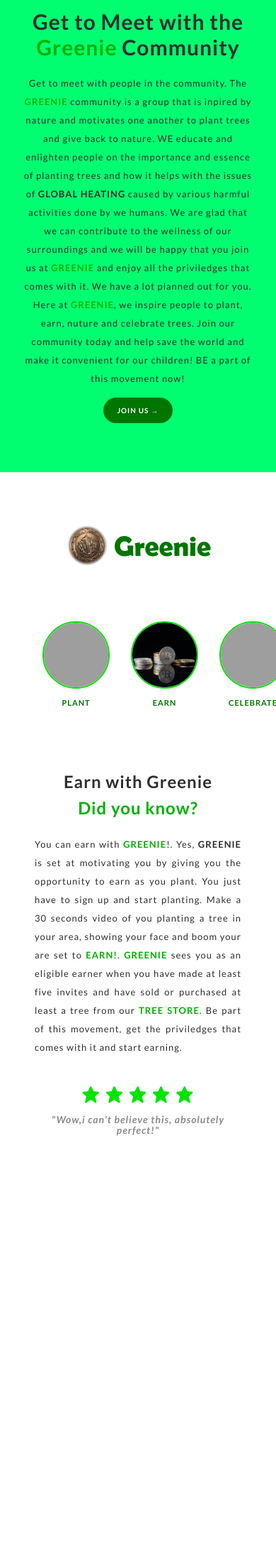
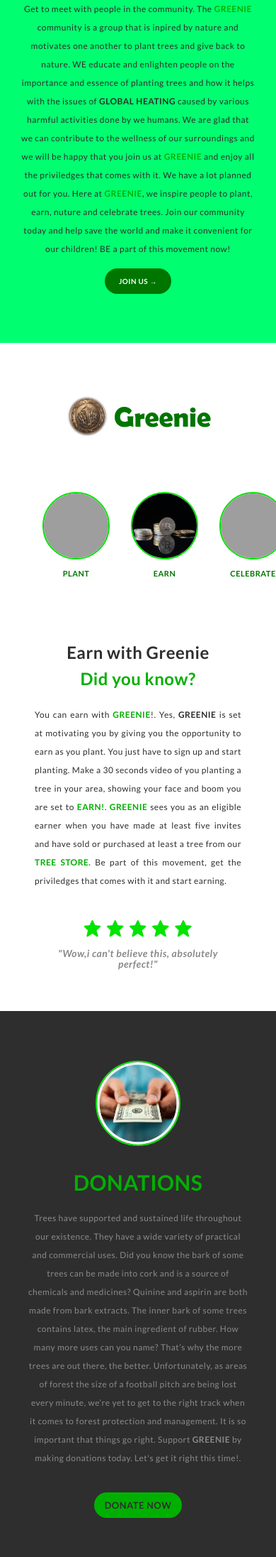
Before and after one commit to Paul-Chidiadi/greenie, a PHP site: page / in a window 390 px wide; the page is wider, and only the part inside the window is pictured. Shown: the part 1840-4033 px from the top of that part at 71% size. Before the commit the page ends 3440 px from the top of that part, so only its background shows below. Run offline with PHP 8.4, Linux system fonts and the light colour scheme; grey boxes are pictures that could not be loaded.

Commit message:
Donation section: created donation section, adding styling and media query

```diff
--- a/css/index.css
+++ b/css/index.css
@@ -31,7 +31,7 @@ button {
 body {
   overflow-x: hidden;
   background-color: var(--whitel);
-  letter-spacing: 1px;
+  letter-spacing: 0.5px;
 }
 
 /* HEADER SECTION */
@@ -251,7 +251,7 @@ body {
   font-family: "lato", sans-serif;
   margin: 10px auto;
   font-weight: 700;
-  font-size: 40px;
+  font-size: 36px;
   line-height: 37px;
   color: var(--blackd);
   text-align: center;
@@ -266,7 +266,7 @@ body {
   font-family: "Lato", sans-serif;
   margin: 20px auto;
   line-height: 26px;
-  font-size: 16px;
+  font-size: 13px;
   font-weight: 400;
   text-align: justify;
   color: var(--blackd);
@@ -297,7 +297,7 @@ body {
     font-size: 30px;
   }
   .intro-body p {
-    font-size: 13px;
+    font-size: 12px;
   }
   .learn-body {
     padding: 13px auto 0px;
@@ -342,7 +342,7 @@ body {
   font-family: "lato", sans-serif;
   margin: 40px auto 20px;
   line-height: 26px;
-  font-size: 16px;
+  font-size: 13px;
   font-weight: 400;
   text-align: left;
   color: var(--blackd);
@@ -401,7 +401,7 @@ body {
     font-size: 10px;
   }
   .comm-body p {
-    font-size: 13px;
+    font-size: 12px;
     margin: 20px auto 20px;
   }
 }
@@ -449,7 +449,7 @@ body {
 .earn-body p {
   margin: 20px auto;
   line-height: 26px;
-  font-size: 16px;
+  font-size: 13px;
   font-weight: 400;
   text-align: justify;
   color: var(--blackd);
@@ -557,7 +557,7 @@ body {
     font-size: 24px;
   }
   .earn-body p {
-    font-size: 13px;
+    font-size: 12px;
   }
   .earn .images .img-align img {
     width: 95px;
@@ -583,3 +583,65 @@ body {
     gap: 12px;
   }
 }
+/* DONATION SECTION */
+.don {
+  width: 100%;
+  background-color: var(--blackd);
+  padding: 30px;
+}
+.don-top {
+  width: 100%;
+  text-align: center;
+}
+.don-top img {
+  width: 120px;
+  height: 120px;
+  border: 2px solid var(--greenl);
+  border-radius: 50%;
+  margin: 40px auto 20px;
+}
+.don-top h1 {
+  width: 100%;
+  margin: 10px auto;
+  color: var(--green);
+  font-weight: 700;
+  font-size: 30px;
+}
+.don p {
+  width: 100%;
+  padding: 20px;
+  color: var(--blackl);
+  font-size: 13px;
+  font-weight: 400;
+  line-height: 26px;
+  text-align: center;
+}
+.don-btn {
+  width: 100%;
+  display: flex;
+  justify-content: center;
+  align-content: center;
+}
+.don-btn a {
+  align-self: center;
+  background-color: var(--green);
+  color: var(--blackd);
+  border-radius: 50px;
+  font-weight: 700;
+  font-size: 13px;
+  padding: 10px 15px;
+  text-align: center;
+  margin: 25px auto;
+}
+.don-btn a:hover {
+  background-color: transparent;
+  color: var(--green);
+  border: 1.5px solid var(--green);
+}
+/* donation section media query */
+@media screen and (max-width: 500px) {
+  .don p {
+    padding: 10px;
+    font-size: 12px;
+  }
+}
--- a/index.php
+++ b/index.php
@@ -56,7 +56,7 @@
             <div class="intro-body-text">
                 <h1>Greenie and <span>Nature!</span></h1>
             </div>
-            <p>Trees are one of the greatest gift given us by nature. Trees have lots of importance
+            <p>Trees are one of the greatest gift given to us by nature. Trees have lots of importance
                 to humans and the world at large and we can not over emphasize how blessed we are to
                 have this nature's gift. Trees are very essential starting from its contribution to
                 our environment by providing oxygen, improving air quality, climate amelioration,
@@ -68,7 +68,7 @@
                 absorbs six tons of carbon dioxide and puts out four tons of oxygen. This is enough to
                 meet the annual needs of 18 people.” At <span> <b>GREENIE</b> </span> we educate and enlighten
                 people about the importance of trees as they help absorb and sink the carbon that would
-                otherwise contribute to global heating. We inpire people to <span> <b> PLANT, NUTURE and
+                otherwise contribute to global heating. We inspire people to <span> <b> PLANT, NUTURE and
                 CELEBRATE </b> </span>
                 trees.
             </p>
@@ -106,7 +106,7 @@
             <p>You can earn with <span><b>GREENIE</b></span>!. Yes, <b>GREENIE</b> is set at motivating you
                 by giving you the opportunity to earn as you plant. You just have to sign up and start
                 planting. Make a 30 seconds video of you planting a tree in your area, showing your face
-                and boom your are set to <span><b>EARN!</b></span>. <span><b>GREENIE</b></span> sees you
+                and boom you are set to <span><b>EARN!</b></span>. <span><b>GREENIE</b></span> sees you
                 as an eligible earner when you have made at least five invites and have sold or purchased at least
                 a tree from our <span><b>TREE STORE.</b></span> Be part of this movement, get the priviledges that
                 comes with it and start earning.
@@ -142,6 +142,28 @@
             </div>
         </div>
     </section>
+    <!-- DONATION SECTION -->
+    <section class="don">
+        <div class="don-top">
+            <img src="img/donate.jpg" alt="">
+            <h1>DONATIONS</h1>
+        </div>
+        <p>Trees have supported and sustained life throughout our existence. They have a wide
+            variety of practical and commercial uses. Did you know the bark of some trees can
+            be made into cork and is a source of chemicals and medicines? Quinine and aspirin
+            are both made from bark extracts. The inner bark of some trees contains latex, the
+            main ingredient of rubber. How many more uses can you name?
+            That’s why the more trees are out there, the better. Unfortunately, as areas of
+            forest the size of a football pitch are being lost every minute, we’re yet to get
+            to the right track when it comes to forest protection and management. It is so
+            important that things go right. Support <b>GREENIE</b> by making donations today.
+            Let's get it right this time!.
+        </p>
+        <div class="don-btn">
+            <a href="">DONATE NOW</a>
+        </div>
+    </section>
+
 
 
 
```
Also changed, not shown: img/donate.jpg (added).
